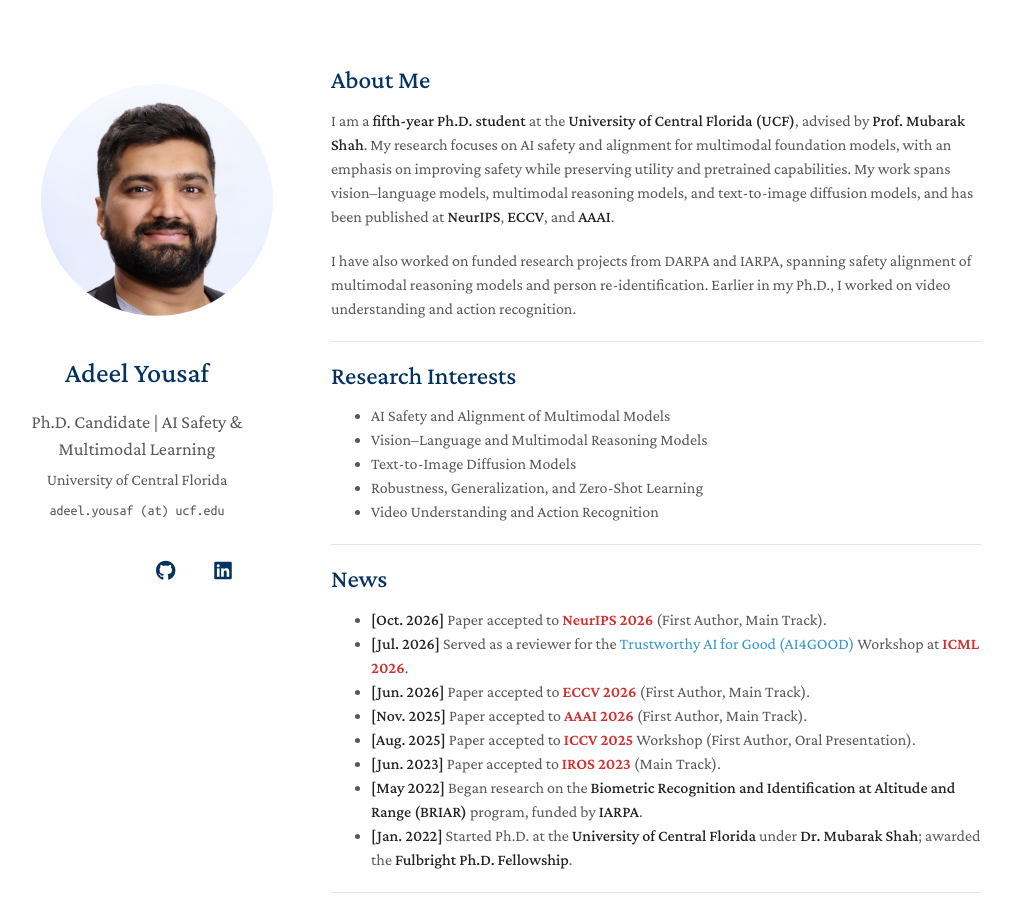
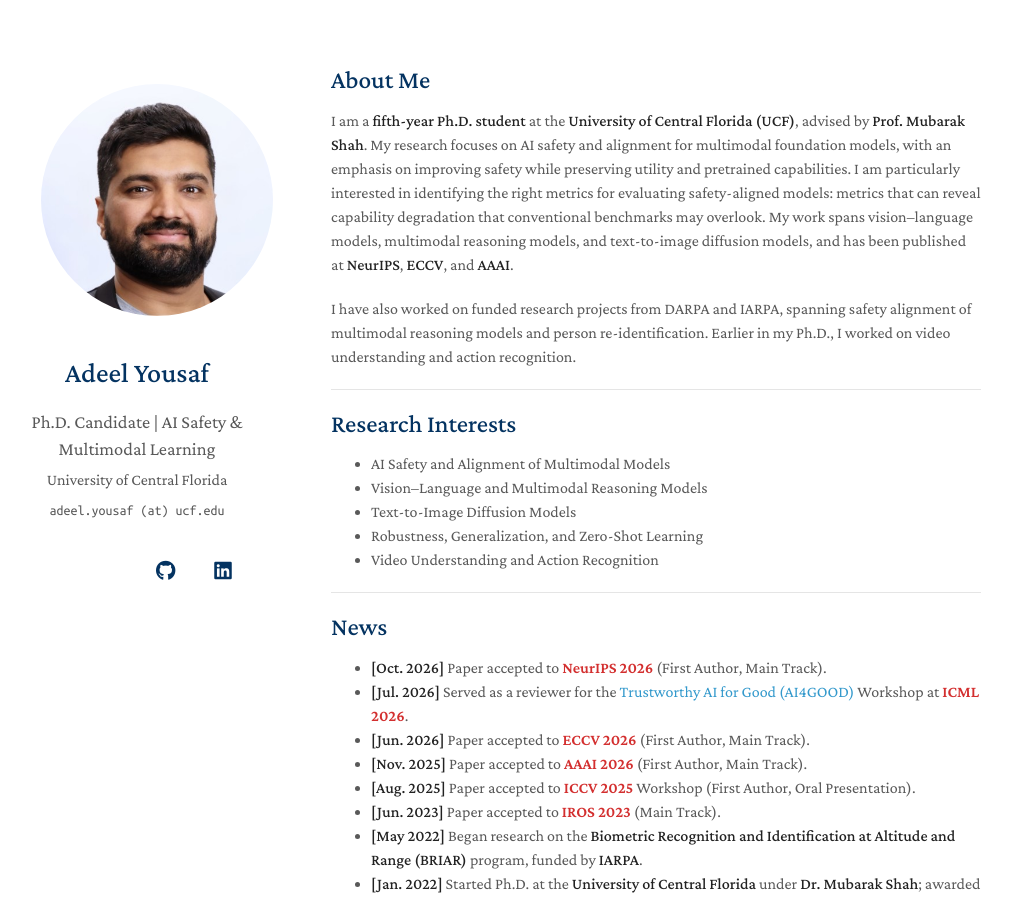
Before and after one commit to Adeelyousaf/Adeelyousaf.github.io, a Jekyll site: the page built from index.md, in a window 1280 px wide and 900 px high. Shown: the whole window, without its empty margins (139-1150 px from the left). Built offline with Jekyll 4.4.1, drawn with Linux system fonts in a browser that asks for light colours; a style sheet for code colours, icons or effects is not loaded; our own code applies the rules of GitHub Pages for plain Markdown files.

Commit message:
Add evaluation-metrics sentence to bio
Co-Authored-By: Claude Fable 5.1 <noreply@anthropic.com>

```diff
--- a/index.md
+++ b/index.md
@@ -4,7 +4,7 @@ layout: homepage
 
 ## About Me
 
-I am a **fifth-year Ph.D. student** at the **University of Central Florida (UCF)**, advised by **Prof. Mubarak Shah**. My research focuses on AI safety and alignment for multimodal foundation models, with an emphasis on improving safety while preserving utility and pretrained capabilities. My work spans vision–language models, multimodal reasoning models, and text-to-image diffusion models, and has been published at **NeurIPS**, **ECCV**, and **AAAI**.
+I am a **fifth-year Ph.D. student** at the **University of Central Florida (UCF)**, advised by **Prof. Mubarak Shah**. My research focuses on AI safety and alignment for multimodal foundation models, with an emphasis on improving safety while preserving utility and pretrained capabilities. I am particularly interested in identifying the right metrics for evaluating safety-aligned models: metrics that can reveal capability degradation that conventional benchmarks may overlook. My work spans vision–language models, multimodal reasoning models, and text-to-image diffusion models, and has been published at **NeurIPS**, **ECCV**, and **AAAI**.
 
 I have also worked on funded research projects from DARPA and IARPA, spanning safety alignment of multimodal reasoning models and person re-identification. Earlier in my Ph.D., I worked on video understanding and action recognition.
 
```
